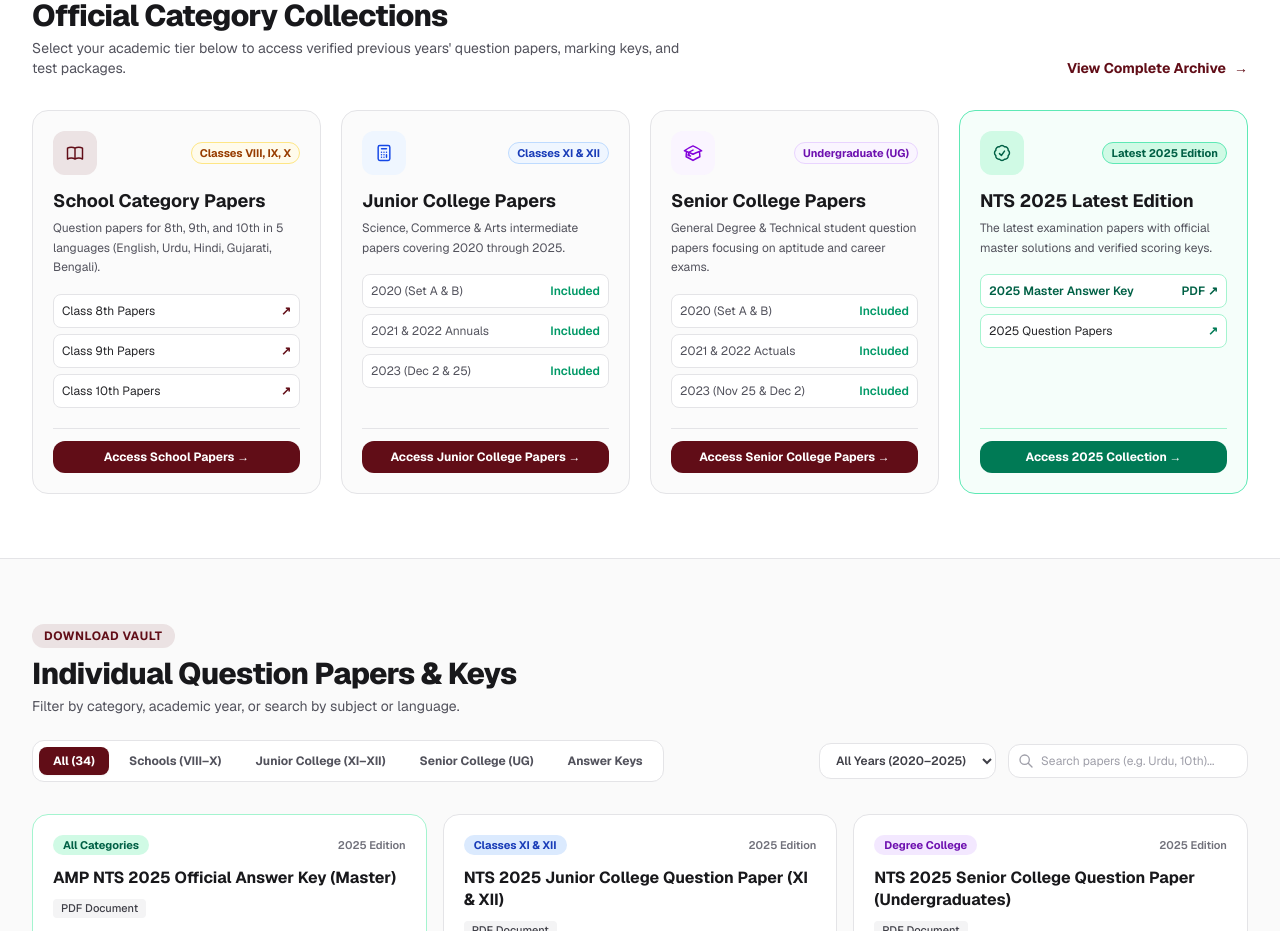
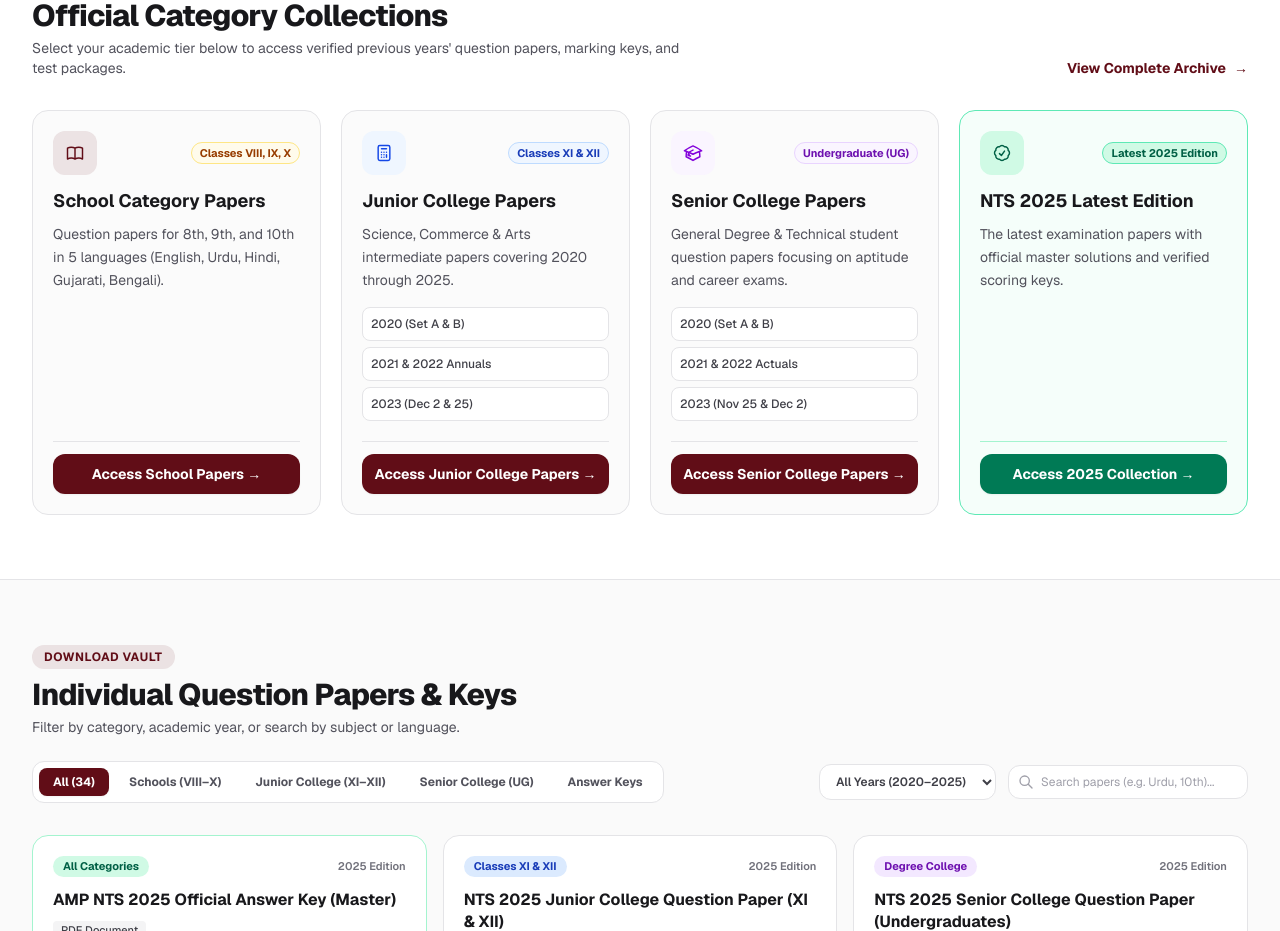
Before and after one commit to ansariafzal-ka/AMP-World-NTS-Web-Application-, a Next.js app: page /Mock_Papers in a window 1280 px wide. Shown: the part 900-1831 px from the top of the page. Built offline with nearby package versions, Linux system fonts and the light colour scheme.

Commit message:
Remove middle badges from Cards 1 & 4, remove Included text from Cards 2 & 3, and balance card layouts

```diff
--- a/src/components/mock-papers/MockPapersContent.tsx
+++ b/src/components/mock-papers/MockPapersContent.tsx
@@ -502,7 +502,7 @@
           <div className="mt-8 grid grid-cols-1 sm:grid-cols-2 lg:grid-cols-4 gap-5">
             {/* Category Card 1: Schools */}
             <div className="rounded-2xl border border-zinc-200 bg-zinc-50/70 p-5 flex flex-col justify-between hover:border-[#610D17]/40 hover:shadow-md transition-all group">
-              <div>
+              <div className="flex-1 flex flex-col">
                 <div className="flex items-center justify-between">
                   <div className="flex h-11 w-11 items-center justify-center rounded-xl bg-[#610D17]/10 text-[#610D17] transition-transform group-hover:scale-105">
                     <svg className="w-5 h-5" fill="none" viewBox="0 0 24 24" stroke="currentColor" strokeWidth={1.75}>
@@ -516,39 +516,9 @@
                 <h3 className="mt-3 text-lg font-bold text-zinc-900 group-hover:text-[#610D17] transition-colors">
                   School Category Papers
                 </h3>
-                <p className="mt-1 text-xs text-zinc-600 leading-relaxed">
+                <p className="mt-2 text-xs sm:text-sm text-zinc-600 leading-relaxed flex-1">
                   Question papers for 8th, 9th, and 10th in 5 languages (English, Urdu, Hindi, Gujarati, Bengali).
                 </p>
-
-                <div className="mt-4 space-y-1.5 text-xs text-zinc-600">
-                  <a
-                    href="https://drive.google.com/drive/folders/14BYedE007saHdPHDbBcT9f90LDH5DfUk"
-                    target="_blank"
-                    rel="noopener noreferrer"
-                    className="flex items-center justify-between p-2 rounded-lg bg-white border border-zinc-200 hover:border-zinc-400 text-zinc-800 transition-colors"
-                  >
-                    <span>Class 8th Papers</span>
-                    <span className="text-[#610D17] font-bold">↗</span>
-                  </a>
-                  <a
-                    href="https://drive.google.com/drive/folders/1jZ1Rcmerw0DB7DpXaC05kcJcfXcLw6SU"
-                    target="_blank"
-                    rel="noopener noreferrer"
-                    className="flex items-center justify-between p-2 rounded-lg bg-white border border-zinc-200 hover:border-zinc-400 text-zinc-800 transition-colors"
-                  >
-                    <span>Class 9th Papers</span>
-                    <span className="text-[#610D17] font-bold">↗</span>
-                  </a>
-                  <a
-                    href="https://drive.google.com/drive/folders/1m6pYNt8ebwtztgJkaluLGd0lUITY_odG"
-                    target="_blank"
-                    rel="noopener noreferrer"
-                    className="flex items-center justify-between p-2 rounded-lg bg-white border border-zinc-200 hover:border-zinc-400 text-zinc-800 transition-colors"
-                  >
-                    <span>Class 10th Papers</span>
-                    <span className="text-[#610D17] font-bold">↗</span>
-                  </a>
-                </div>
               </div>
 
               <div className="mt-5 pt-3 border-t border-zinc-200">
@@ -556,7 +526,7 @@
                   href="https://drive.google.com/drive/folders/1uh9ZFUVT_WviWdCy3Wo0aZW_dba9VCsZ"
                   target="_blank"
                   rel="noopener noreferrer"
-                  className="w-full inline-flex items-center justify-center gap-1.5 rounded-xl bg-[#610D17] text-white py-2 text-xs font-bold hover:bg-[#4a0a12] transition-colors"
+                  className="w-full inline-flex items-center justify-center gap-1.5 rounded-xl bg-[#610D17] text-white py-2.5 text-xs sm:text-sm font-bold hover:bg-[#4a0a12] transition-colors shadow-xs"
                 >
                   Access School Papers →
                 </a>
@@ -565,7 +535,7 @@
 
             {/* Category Card 2: Junior College */}
             <div className="rounded-2xl border border-zinc-200 bg-zinc-50/70 p-5 flex flex-col justify-between hover:border-[#610D17]/40 hover:shadow-md transition-all group">
-              <div>
+              <div className="flex-1 flex flex-col">
                 <div className="flex items-center justify-between">
                   <div className="flex h-11 w-11 items-center justify-center rounded-xl bg-blue-50 text-blue-700 transition-transform group-hover:scale-105">
                     <svg className="w-5 h-5" fill="none" viewBox="0 0 24 24" stroke="currentColor" strokeWidth={1.75}>
@@ -579,22 +549,19 @@
                 <h3 className="mt-3 text-lg font-bold text-zinc-900 group-hover:text-[#610D17] transition-colors">
                   Junior College Papers
                 </h3>
-                <p className="mt-1 text-xs text-zinc-600 leading-relaxed">
+                <p className="mt-2 text-xs sm:text-sm text-zinc-600 leading-relaxed">
                   Science, Commerce & Arts intermediate papers covering 2020 through 2025.
                 </p>
 
-                <div className="mt-4 space-y-1.5 text-xs text-zinc-600">
-                  <div className="p-2 rounded-lg bg-white border border-zinc-200 flex items-center justify-between">
+                <div className="mt-4 space-y-1.5 text-xs text-zinc-700 font-medium">
+                  <div className="p-2 rounded-lg bg-white border border-zinc-200">
                     <span>2020 (Set A & B)</span>
-                    <span className="text-emerald-600 font-semibold">Included</span>
                   </div>
-                  <div className="p-2 rounded-lg bg-white border border-zinc-200 flex items-center justify-between">
+                  <div className="p-2 rounded-lg bg-white border border-zinc-200">
                     <span>2021 & 2022 Annuals</span>
-                    <span className="text-emerald-600 font-semibold">Included</span>
                   </div>
-                  <div className="p-2 rounded-lg bg-white border border-zinc-200 flex items-center justify-between">
+                  <div className="p-2 rounded-lg bg-white border border-zinc-200">
                     <span>2023 (Dec 2 & 25)</span>
-                    <span className="text-emerald-600 font-semibold">Included</span>
                   </div>
                 </div>
               </div>
@@ -604,7 +571,7 @@
                   href="https://drive.google.com/drive/folders/1Y7FoYmq1uoi204gIbIo2kHjxkaIELUSb"
                   target="_blank"
                   rel="noopener noreferrer"
-                  className="w-full inline-flex items-center justify-center gap-1.5 rounded-xl bg-[#610D17] text-white py-2 text-xs font-bold hover:bg-[#4a0a12] transition-colors"
+                  className="w-full inline-flex items-center justify-center gap-1.5 rounded-xl bg-[#610D17] text-white py-2.5 text-xs sm:text-sm font-bold hover:bg-[#4a0a12] transition-colors shadow-xs"
                 >
                   Access Junior College Papers →
                 </a>
@@ -613,7 +580,7 @@
 
             {/* Category Card 3: Senior College */}
             <div className="rounded-2xl border border-zinc-200 bg-zinc-50/70 p-5 flex flex-col justify-between hover:border-[#610D17]/40 hover:shadow-md transition-all group">
-              <div>
+              <div className="flex-1 flex flex-col">
                 <div className="flex items-center justify-between">
                   <div className="flex h-11 w-11 items-center justify-center rounded-xl bg-purple-50 text-purple-700 transition-transform group-hover:scale-105">
                     <svg className="w-5 h-5" fill="none" viewBox="0 0 24 24" stroke="currentColor" strokeWidth={1.75}>
@@ -627,22 +594,19 @@
                 <h3 className="mt-3 text-lg font-bold text-zinc-900 group-hover:text-[#610D17] transition-colors">
                   Senior College Papers
                 </h3>
-                <p className="mt-1 text-xs text-zinc-600 leading-relaxed">
+                <p className="mt-2 text-xs sm:text-sm text-zinc-600 leading-relaxed">
                   General Degree & Technical student question papers focusing on aptitude and career exams.
                 </p>
 
-                <div className="mt-4 space-y-1.5 text-xs text-zinc-600">
-                  <div className="p-2 rounded-lg bg-white border border-zinc-200 flex items-center justify-between">
+                <div className="mt-4 space-y-1.5 text-xs text-zinc-700 font-medium">
+                  <div className="p-2 rounded-lg bg-white border border-zinc-200">
                     <span>2020 (Set A & B)</span>
-                    <span className="text-emerald-600 font-semibold">Included</span>
                   </div>
-                  <div className="p-2 rounded-lg bg-white border border-zinc-200 flex items-center justify-between">
+                  <div className="p-2 rounded-lg bg-white border border-zinc-200">
                     <span>2021 & 2022 Actuals</span>
-                    <span className="text-emerald-600 font-semibold">Included</span>
                   </div>
-                  <div className="p-2 rounded-lg bg-white border border-zinc-200 flex items-center justify-between">
+                  <div className="p-2 rounded-lg bg-white border border-zinc-200">
                     <span>2023 (Nov 25 & Dec 2)</span>
-                    <span className="text-emerald-600 font-semibold">Included</span>
                   </div>
                 </div>
               </div>
@@ -652,7 +616,7 @@
                   href="https://drive.google.com/drive/folders/1P0w5m9OGgBIqB9lRfrQKCPjzcW9BJM0T"
                   target="_blank"
                   rel="noopener noreferrer"
-                  className="w-full inline-flex items-center justify-center gap-1.5 rounded-xl bg-[#610D17] text-white py-2 text-xs font-bold hover:bg-[#4a0a12] transition-colors"
+                  className="w-full inline-flex items-center justify-center gap-1.5 rounded-xl bg-[#610D17] text-white py-2.5 text-xs sm:text-sm font-bold hover:bg-[#4a0a12] transition-colors shadow-xs"
                 >
                   Access Senior College Papers →
                 </a>
@@ -661,7 +625,7 @@
 
             {/* Category Card 4: NTS 2025 Latest Edition */}
             <div className="rounded-2xl border border-emerald-300 bg-emerald-50/50 p-5 flex flex-col justify-between hover:border-emerald-500 hover:shadow-md transition-all group">
-              <div>
+              <div className="flex-1 flex flex-col">
                 <div className="flex items-center justify-between">
                   <div className="flex h-11 w-11 items-center justify-center rounded-xl bg-emerald-100 text-emerald-800 transition-transform group-hover:scale-105">
                     <svg className="w-5 h-5" fill="none" viewBox="0 0 24 24" stroke="currentColor" strokeWidth={1.75}>
@@ -675,30 +639,9 @@
                 <h3 className="mt-3 text-lg font-bold text-zinc-900 group-hover:text-emerald-900 transition-colors">
                   NTS 2025 Latest Edition
                 </h3>
-                <p className="mt-1 text-xs text-zinc-600 leading-relaxed">
+                <p className="mt-2 text-xs sm:text-sm text-zinc-600 leading-relaxed flex-1">
                   The latest examination papers with official master solutions and verified scoring keys.
                 </p>
-
-                <div className="mt-4 space-y-1.5 text-xs text-zinc-700">
-                  <a
-                    href="https://drive.google.com/file/d/1XqQflG4hy0loE_2UkEV6jJ-x1t54IRw6/view?usp=drive_web"
-                    target="_blank"
-                    rel="noopener noreferrer"
-                    className="flex items-center justify-between p-2 rounded-lg bg-white border border-emerald-200 hover:border-emerald-400 font-semibold text-emerald-800 transition-colors"
-                  >
-                    <span>2025 Master Answer Key</span>
-                    <span>PDF ↗</span>
-                  </a>
-                  <a
-                    href="https://drive.google.com/drive/folders/1qRF44TNFmtmJ1yDGDJBDOY8GMHbU88ik"
-                    target="_blank"
-                    rel="noopener noreferrer"
-                    className="flex items-center justify-between p-2 rounded-lg bg-white border border-emerald-200 hover:border-emerald-400 text-zinc-800 transition-colors"
-                  >
-                    <span>2025 Question Papers</span>
-                    <span className="text-emerald-700 font-bold">↗</span>
-                  </a>
-                </div>
               </div>
 
               <div className="mt-5 pt-3 border-t border-emerald-200">
@@ -706,7 +649,7 @@
                   href="https://drive.google.com/drive/folders/1qRF44TNFmtmJ1yDGDJBDOY8GMHbU88ik"
                   target="_blank"
                   rel="noopener noreferrer"
-                  className="w-full inline-flex items-center justify-center gap-1.5 rounded-xl bg-emerald-700 text-white py-2 text-xs font-bold hover:bg-emerald-800 transition-colors"
+                  className="w-full inline-flex items-center justify-center gap-1.5 rounded-xl bg-emerald-700 text-white py-2.5 text-xs sm:text-sm font-bold hover:bg-emerald-800 transition-colors shadow-xs"
                 >
                   Access 2025 Collection →
                 </a>
```
